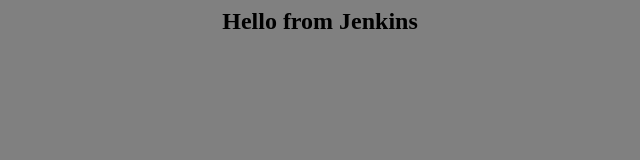
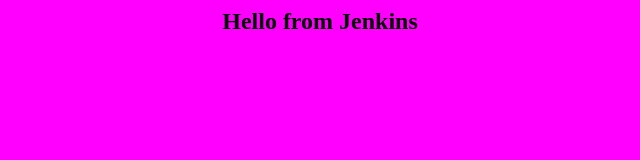
Before and after one commit to it1721611/j, a plain HTML site: page index.html in a window 1280 px wide. Shown: the whole page, without its empty margins (320-960 px from the left). Drawn offline with Linux system fonts and the light colour scheme.

Commit message:
change colour

```diff
--- a/index.html
+++ b/index.html
@@ -1,5 +1,5 @@
 <html>
-<body bgcolor=gray>
+<body bgcolor=magenta>
 <center>
 <h2>Hello from Jenkins</h2>
 <center>
```
